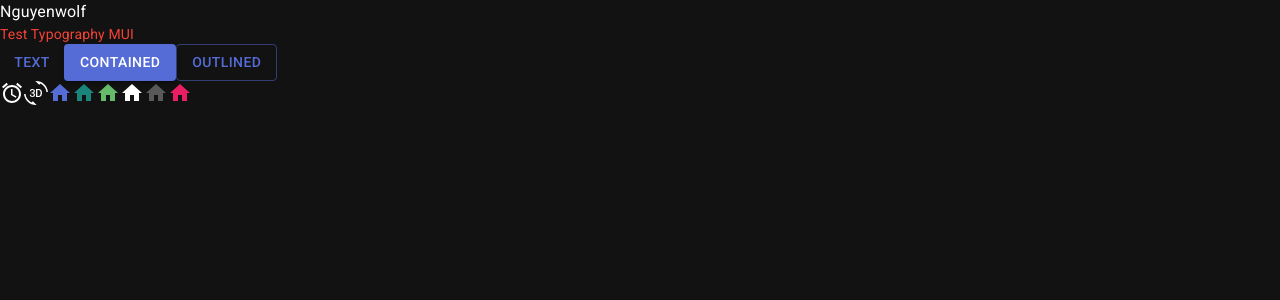
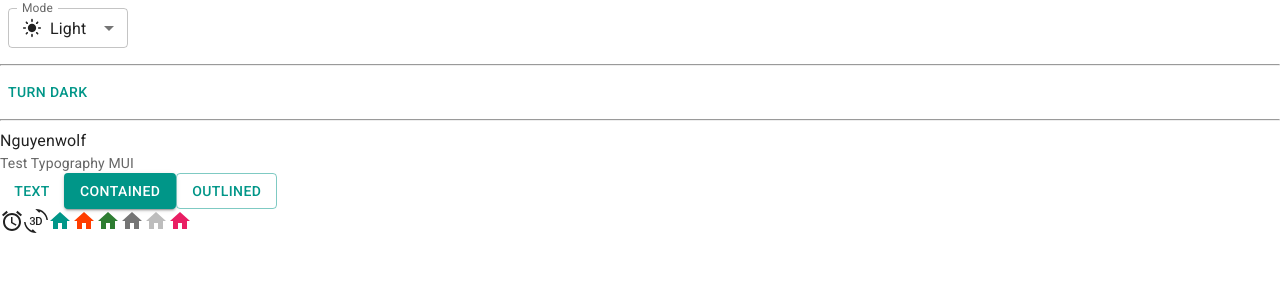
Before and after one commit to ldnguyen2901/Trello-Clone, a React (Vite) app: page / in a window 1280 px wide. Shown: the top 300 px of the page. Built offline with nearby package versions, Linux system fonts and the light colour scheme.

Commit message:
Light-Dark-Mode

```diff
--- a/src/App.jsx
+++ b/src/App.jsx
@@ -4,14 +4,73 @@
 import ThreeDRotation from '@mui/icons-material/ThreeDRotation';
 import HomeIcon from '@mui/icons-material/Home';
 import { Typography } from '@mui/material/';
+import { useColorScheme } from '@mui/material/styles';
+import Box from '@mui/material/Box';
+// import useMediaQuery from '@mui/material/';
 
+import InputLabel from '@mui/material/InputLabel';
+import MenuItem from '@mui/material/MenuItem';
+import FormControl from '@mui/material/FormControl';
+import Select from '@mui/material/Select';
+
+import LightModeIcon from '@mui/icons-material/LightMode';
+import DarkModeOutlinedIcon from '@mui/icons-material/DarkModeOutlined';
+import SettingsBrightnessIcon from '@mui/icons-material/SettingsBrightness';
+function ModeSelect() {
+  const { mode, setMode } = useColorScheme();
+  const handleChange = (event) => {
+    const selectedMode = event.target.value;
+    setMode(selectedMode);
+  };
+
+  return (
+    <FormControl sx={{ m: 1, minWidth: 120 }} size='small'>
+      <InputLabel id='label-select-dark-light-mode'>Mode</InputLabel>
+      <Select labelId='label-select-dark-light-mode' id='select-dark-light-mode' value={mode} label='Mode' onChange={handleChange}>
+        <MenuItem value='light'>
+          <div style={{ display: 'flex', alignItems: 'center', gap: '8px' }}>
+            <LightModeIcon fontSize='small' /> Light
+          </div>
+        </MenuItem>
+        <MenuItem value='dark'>
+          <Box sx={{ display: 'flex', alignItems: 'center', gap: 1 }}>
+            <DarkModeOutlinedIcon fontSize='small' /> Dark
+          </Box>
+        </MenuItem>
+        <MenuItem value='system'>
+          <div style={{ display: 'flex', alignItems: 'center', gap: '8px' }}>
+            <SettingsBrightnessIcon fontSize='small' /> System
+          </div>
+        </MenuItem>
+      </Select>
+    </FormControl>
+  );
+}
+function ModeToggle() {
+  const { mode, setMode } = useColorScheme();
+  return (
+    <Button
+      onClick={() => {
+        setMode(mode === 'light' ? 'dark' : 'light');
+      }}
+    >
+      {mode === 'light' ? 'Turn dark' : 'Turn light'}
+    </Button>
+  );
+}
 
 function App() {
   return (
     <>
+      <ModeSelect />
+      <hr />
+      <ModeToggle />
+      <hr />
       <div> Nguyenwolf </div>
 
-      <Typography variant='body2' color="text.secondary">Test Typography MUI</Typography>
+      <Typography variant='body2' color='text.secondary'>
+        Test Typography MUI
+      </Typography>
 
       <Button variant='text'>Text</Button>
       <Button variant='contained'>Contained</Button>
--- a/src/main.jsx
+++ b/src/main.jsx
@@ -2,14 +2,14 @@
 import { createRoot } from 'react-dom/client';
 import App from './App.jsx';
 import CssBaseline from '@mui/material/CssBaseline';
-import { ThemeProvider } from '@mui/material/styles';
+import { Experimental_CssVarsProvider as CssVarsProvider } from '@mui/material/styles';
 import theme from './theme';
 
 createRoot(document.getElementById('root')).render(
   <StrictMode>
-    <ThemeProvider theme={theme}>
+    <CssVarsProvider theme={theme}>
       <CssBaseline /> {/* Reset the default CSS styles */}
       <App />
-    </ThemeProvider>
+    </CssVarsProvider>
   </StrictMode>,
 );
--- a/src/theme.js
+++ b/src/theme.js
@@ -1,23 +1,25 @@
-import { createTheme } from '@mui/material';
-import { red } from '@mui/material/colors';
+// import { createTheme } from '@mui/material';
+// import { red } from '@mui/material/colors';
+import { experimental_extendTheme as extendTheme } from '@mui/material/styles';
+import { teal, deepOrange, cyan, orange } from '@mui/material/colors';
 
 //Create a theme instance
-const theme = createTheme({
-  palette: {
-    mode: 'dark', //default is light
-    primary: {
-      main: '#556cd6',
+const theme = extendTheme({
+  colorSchemes: {
+    light: {
+      palette: {
+        primary: teal,
+        secondary: deepOrange,
+      },
     },
-    secondary: {
-      main: '#19857b',
-    },
-    error: {
-      main: red.A400,
-    },
-    text: {
-      secondary: red[500],
+    dark: {
+      palette: {
+        primary: cyan,
+        secondary: orange,
+      },
     },
   },
+  // ...other properties
 });
 
 export default theme;
```
